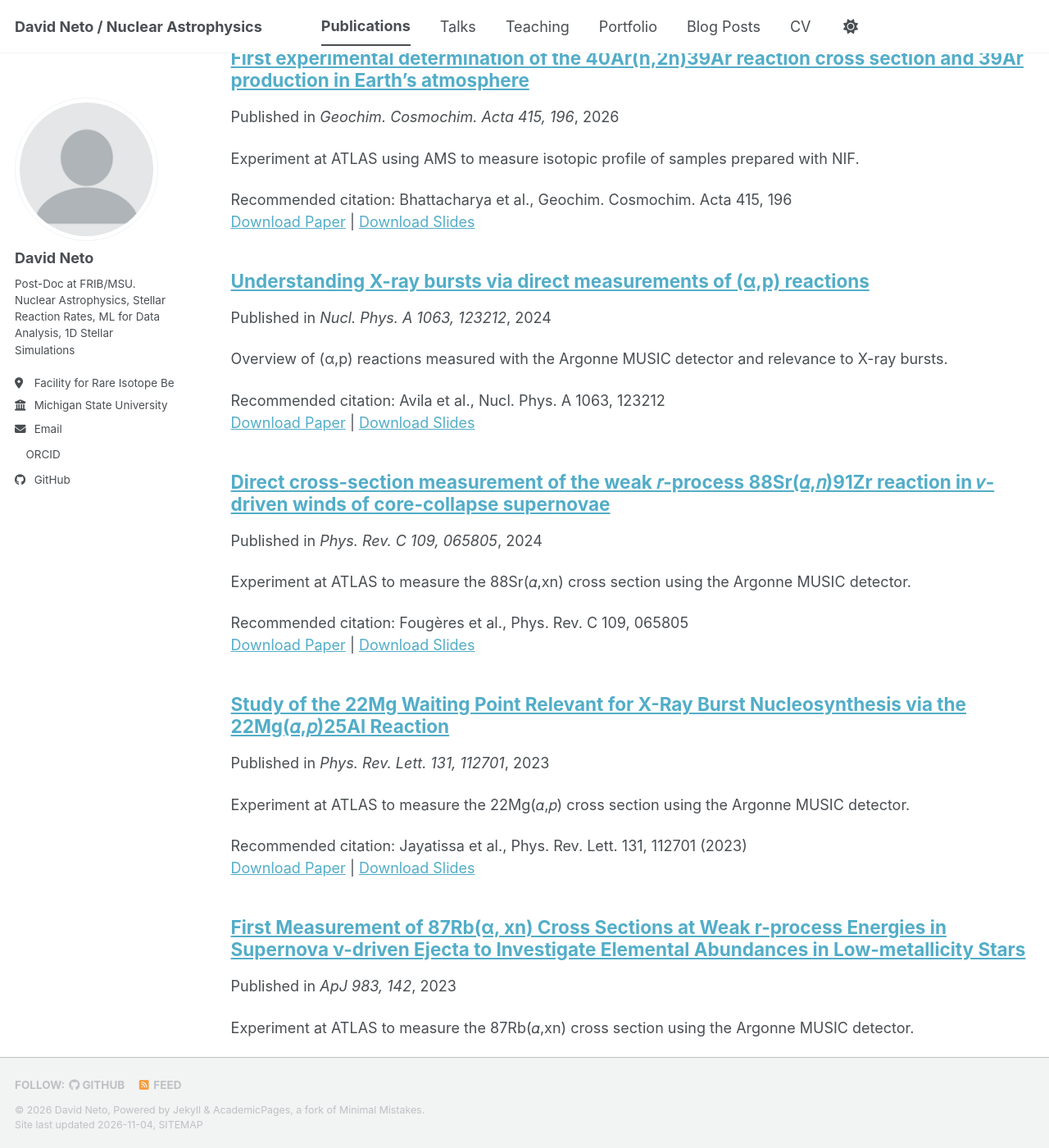
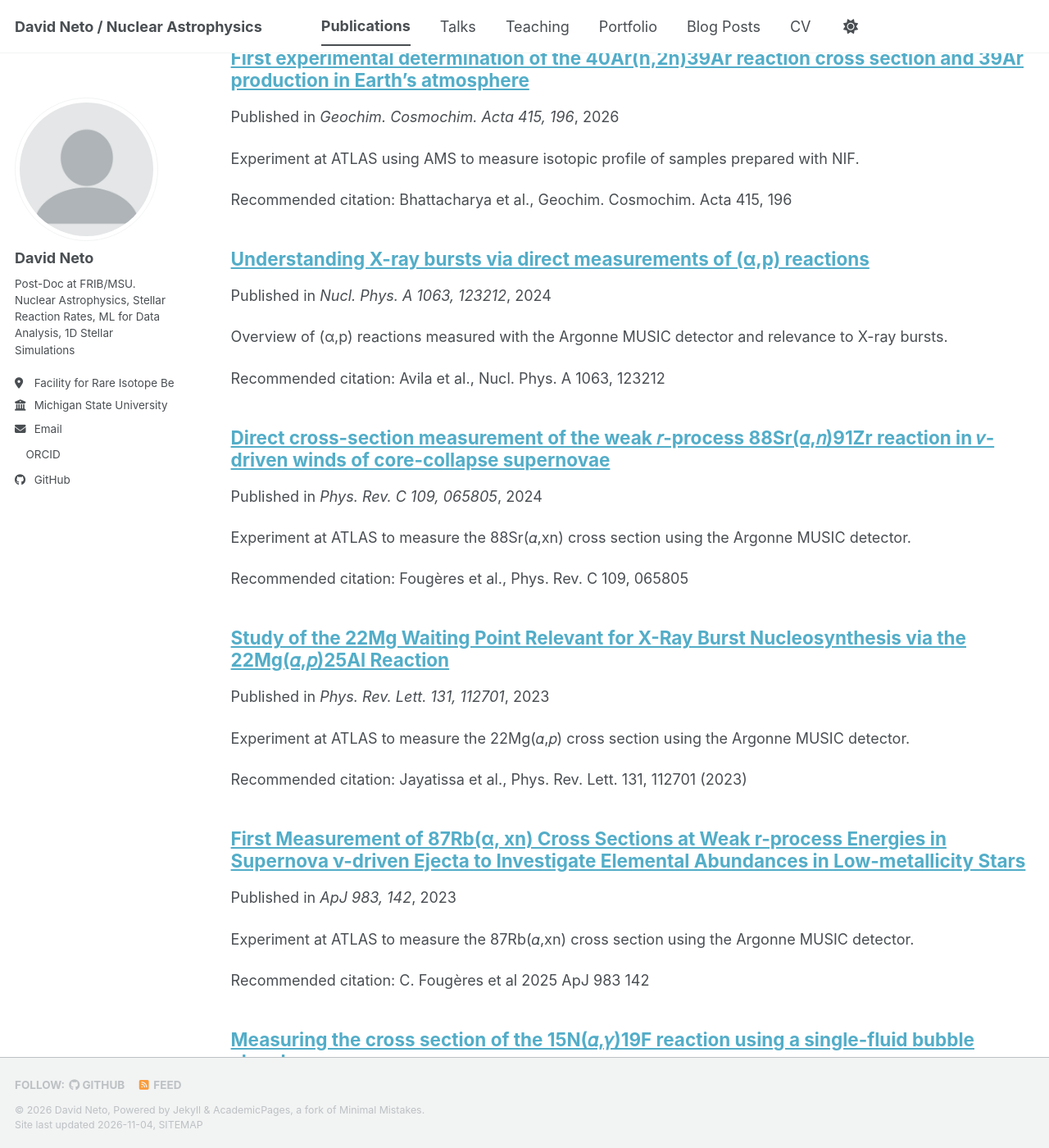
Before and after one commit to dneto1729/dneto1729.github.io, a Jekyll site: the page built from _pages/publications.html, in a window 1280 px wide and 1400 px high, scrolled down 208 px. Shown: the whole window at 82% size. Built offline with Jekyll 4.4.1, drawn with Linux system fonts in a browser that asks for light colours; a style sheet for code colours, icons or effects is not loaded; part of the change alters nothing that is shown; some of the changed text lies outside the part shown.

Commit message:
Update archive-single.html

```diff
--- a/_includes/archive-single.html
+++ b/_includes/archive-single.html
@@ -52,7 +52,7 @@
     <p class="archive__item-excerpt" itemprop="description"><p>{{ post.excerpt | markdownify | remove: '<p>' | remove: '</p>' }}<strong><a href="{{ base_path }}{{ post.url }}" rel="permalink"> Read more</a></strong></p></p>
     {% endif %}
 
-    {% if post.citation and post.paperurl and post.slidesurl and post.bibtexurl %}
+    <!-- {% if post.citation and post.paperurl and post.slidesurl and post.bibtexurl %}
       <p>Recommended citation: {{ post.citation }}<br /><a href="{{ post.paperurl }}">Download Paper</a> | <a href="{{ post.slidesurl }}">Download Slides</a> | <a href="{{ post.bibtexurl }}">Download Bibtex</a></p>
     {% elsif post.citation and post.paperurl and post.slidesurl %}
       <p>Recommended citation: {{ post.citation }}<br /><a href="{{ post.paperurl }}">Download Paper</a> | <a href="{{ post.slidesurl }}">Download Slides</a></p>
@@ -78,7 +78,8 @@
       <p><a href="{{ post.slidesurl }}">Download Slides</a></p>
     {% elsif post.bibtexurl %}
       <p><a href="{{ post.bibtexurl }}">Download Bibtex</a></p>
-    {% endif %}
+    {% endif %} -->
+    {% include pub-links.html item=post %}
 
   </article>
 </div>
```
